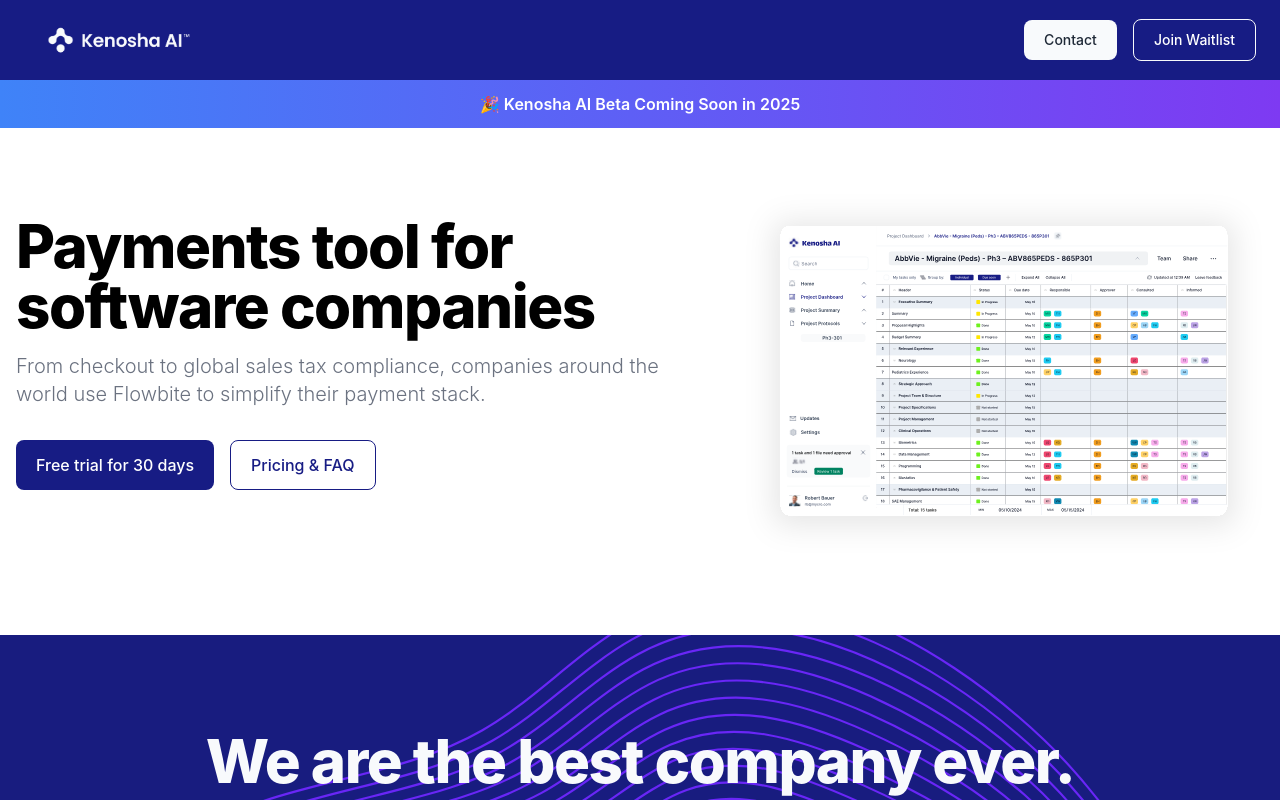
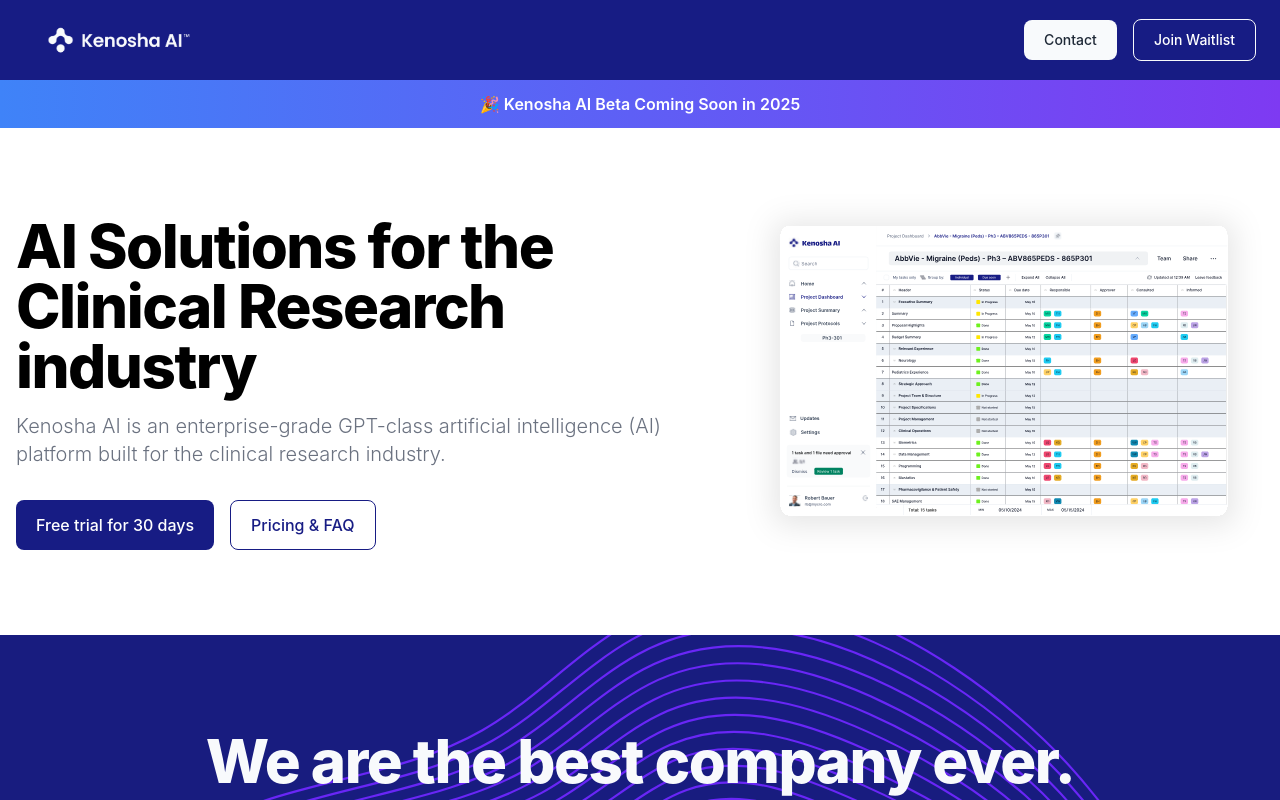
Before and after one commit to meelvidushi/kenosha-landing, a React (Create React App) app: page / in a window 1280 px wide. Shown: the top 800 px of the page. Built offline with nearby package versions, Linux system fonts and the light colour scheme.

Commit message:
Website 02/07 update 7

```diff
--- a/src/components/Hero.js
+++ b/src/components/Hero.js
@@ -5,9 +5,7 @@ import model from '../assets/model.svg'; // Import the model image
 
 function Hero() {
   // Function to handle navigation
-  const navigateTo = (url) => {
-    window.location.href = url;
-  };
+
 
   return (
     <div
--- a/src/components/Landing.js
+++ b/src/components/Landing.js
@@ -9,8 +9,8 @@ function Landing() {
     <section className="bg-white dark:bg-gray-900">
       <div className="grid max-w-screen-xl px-4 py-8 mx-auto lg:gap-8 xl:gap-0 lg:py-16 lg:grid-cols-12">
           <div className="mr-auto place-self-start lg:col-span-7 text-left mt-6 "> {/* Adjusted for left alignment */}
-              <h1 className="max-w-2xl mb-4 text-4xl font-extrabold tracking-tight leading-none md:text-5xl xl:text-6xl dark:text-white">Payments tool for software companies</h1>
-              <p className="max-w-2xl mb-6 font-light text-gray-500 lg:mb-8 md:text-lg lg:text-xl dark:text-gray-400">From checkout to global sales tax compliance, companies around the world use Flowbite to simplify their payment stack.</p>
+              <h1 className="max-w-2xl mb-4 text-4xl font-extrabold tracking-tight leading-none md:text-5xl xl:text-6xl dark:text-white">AI Solutions for the Clinical Research industry</h1>
+              <p className="max-w-2xl mb-6 font-light text-gray-500 lg:mb-8 md:text-lg lg:text-xl dark:text-gray-400">Kenosha AI is an enterprise-grade GPT-class artificial intelligence (AI) platform built for the clinical research industry. </p>
               <div className="flex flex-col lg:mb-4 space-y-4 sm:flex-row sm:justify-start sm:space-y-0 sm:space-x-4"> {/* Adjusted for left alignment */}
             {/* Convert links to buttons */}
             <button
```
